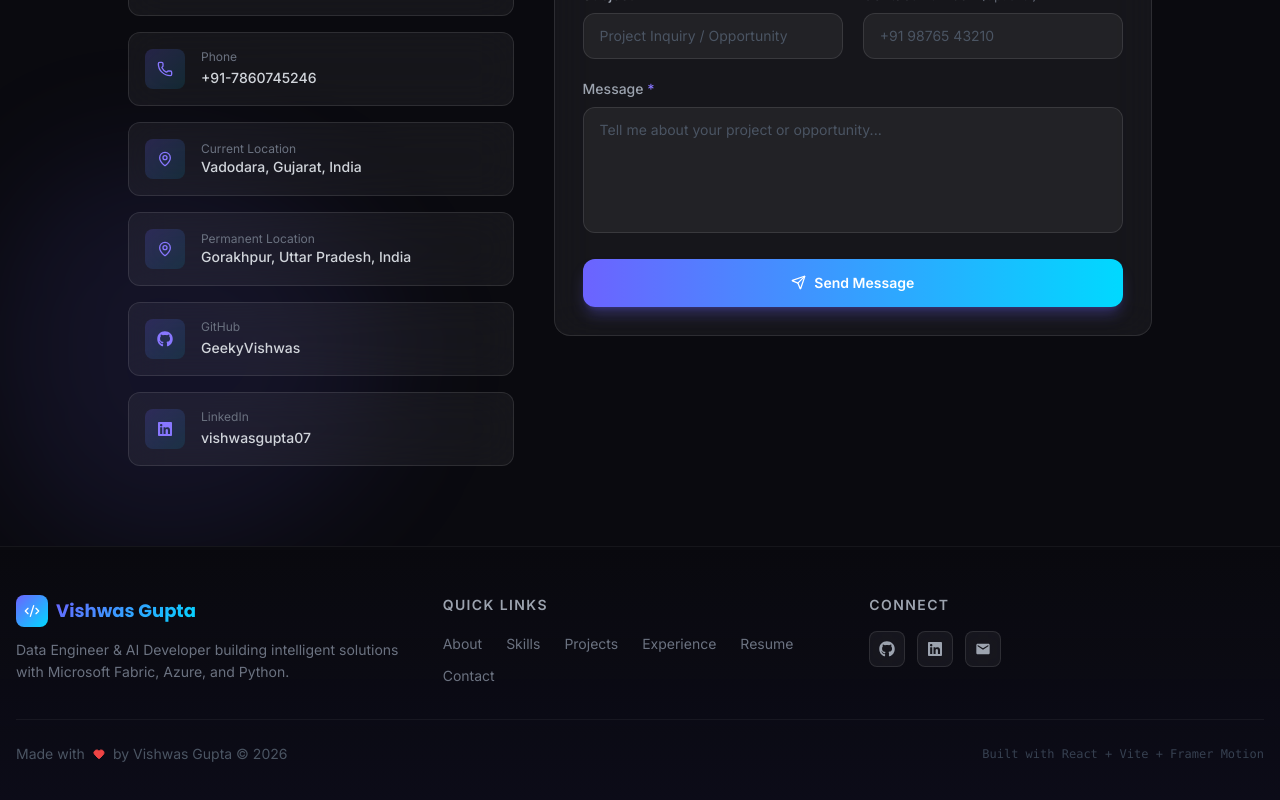
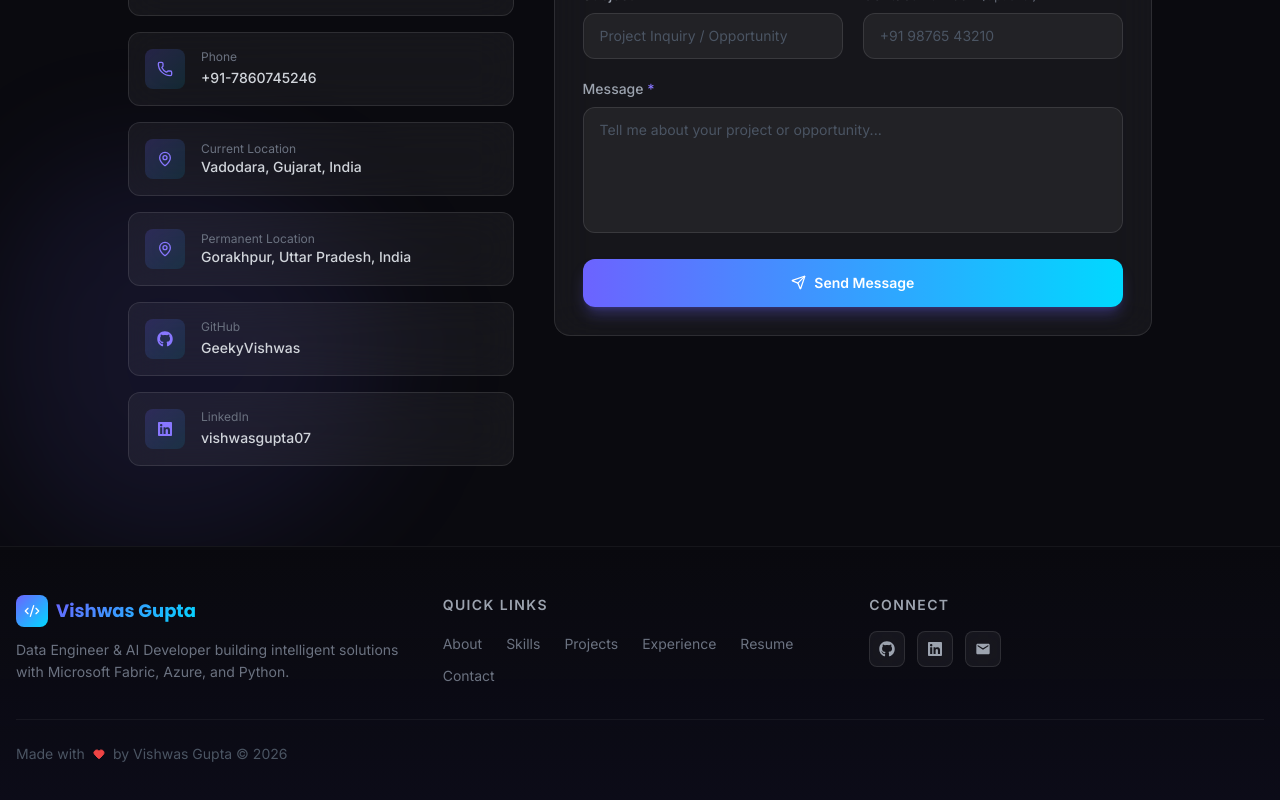
Before and after one commit to GeekyVishwas/Vishwas_Portfolio, a React (Vite) app: page / in a window 1280 px wide. Shown: the part 10469-11269 px from the top of the page. Built offline with nearby package versions, Linux system fonts and the light colour scheme; no server answers.

Commit message:
Remove built-with text from footer

```diff
--- a/src/components/layout/Footer.jsx
+++ b/src/components/layout/Footer.jsx
@@ -86,9 +86,7 @@ export function Footer() {
           <p className="text-gray-600 text-sm flex items-center gap-1">
             Made with <Heart size={12} className="text-red-500 fill-red-500 mx-1" /> by Vishwas Gupta &copy; {new Date().getFullYear()}
           </p>
-          <p className="text-gray-700 text-xs font-mono">
-            Built with React + Vite + Framer Motion
-          </p>
+
         </div>
       </div>
     </footer>
```
